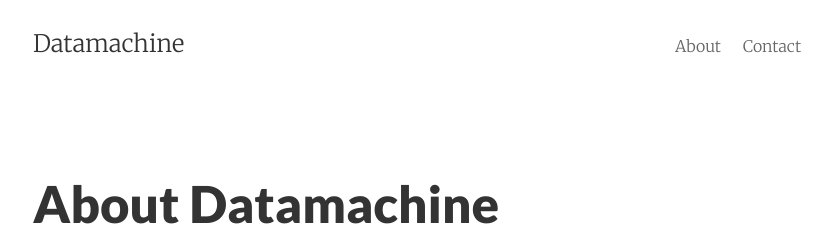
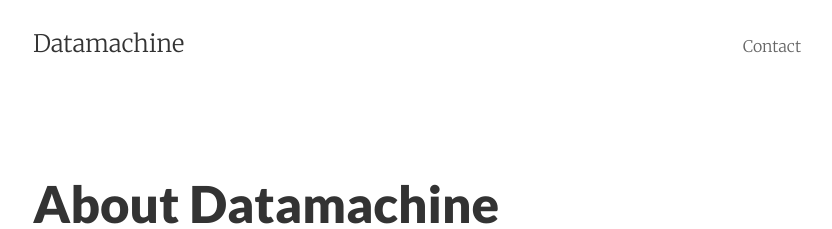
Before and after one commit to datamachine/datamachine.github.io, a Jekyll site: the page built from index.md, in a window 1280 px wide. Shown: the top 229 px of the page, without its empty margins (223-1055 px from the left). Built offline with Jekyll 4.4.1, drawn with Linux system fonts in a browser that asks for light colours; Markdown is read by kramdown in place of the engine named in the settings.

Commit message:
removing about link

```diff
--- a/_includes/navigation.html
+++ b/_includes/navigation.html
@@ -1,2 +1 @@
-<a href="{{ site.baseurl }}/about/">About</a>
 <a href="{{ site.baseurl }}/contact/">Contact</a>
```
